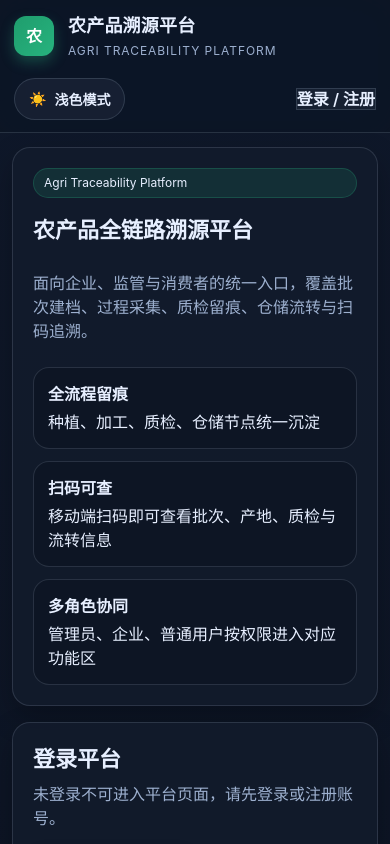
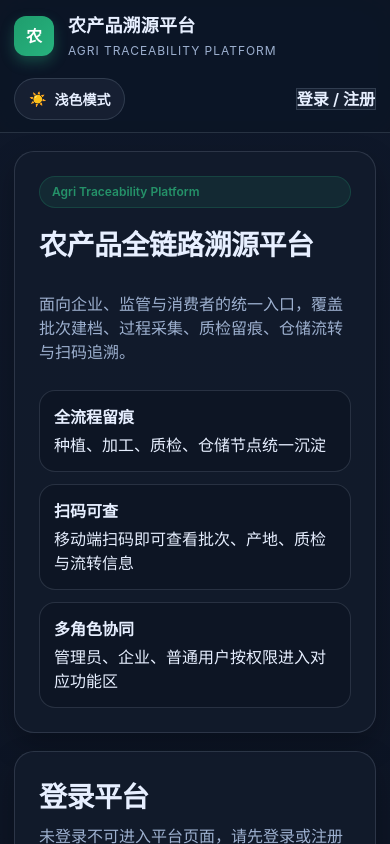
Before and after one commit to Souair/agri-traceability-java, a Vue app in the folder frontend/: page /auth in a window 390 px wide. Shown: the top 844 px of the page. Built offline with nearby package versions, Linux system fonts and the light colour scheme; no server answers.

Commit message:
style: further refine apple-like spacing typography and card rhythm

```diff
--- a/frontend/src/style.css
+++ b/frontend/src/style.css
@@ -1,5 +1,5 @@
 :root {
-  font-family: 'Inter', 'PingFang SC', 'Microsoft YaHei', 'Noto Sans SC', system-ui, -apple-system, sans-serif;
+  font-family: 'SF Pro Display', 'SF Pro Text', -apple-system, BlinkMacSystemFont, 'Inter', 'PingFang SC', 'Microsoft YaHei', 'Noto Sans SC', sans-serif;
   line-height: 1.5;
   color-scheme: dark;
   --bg-base: #0d1525;
@@ -45,7 +45,7 @@
   --danger: #cb4949;
   --warning: #b9770e;
   --ok: #1f8f58;
-  --shadow: 0 10px 24px rgba(15, 23, 42, 0.06);
+  --shadow: 0 6px 20px rgba(15, 23, 42, 0.05);
   --btn-secondary-bg: #f4f4f7;
   --btn-secondary-border: rgba(110, 110, 115, 0.24);
   --btn-light-bg: #ffffff;
@@ -181,15 +181,15 @@ a {
 }
 
 .container {
-  max-width: 1240px;
+  max-width: 1180px;
   margin: 0 auto;
-  padding: 26px 16px 34px;
+  padding: 34px 20px 42px;
 }
 
 .page-grid {
   display: grid;
   grid-template-columns: repeat(2, minmax(0, 1fr));
-  gap: 16px;
+  gap: 18px;
 }
 
 .span-2 {
@@ -200,8 +200,8 @@ a {
   background: var(--surface);
   border: 1px solid var(--border);
   box-shadow: var(--shadow);
-  border-radius: 18px;
-  padding: 20px;
+  border-radius: 20px;
+  padding: 24px;
   transition: box-shadow 0.18s ease, border-color 0.18s ease;
 }
 
@@ -229,11 +229,15 @@ h4 {
 }
 
 h2 {
-  font-size: 22px;
+  font-size: 28px;
+  font-weight: 700;
+  letter-spacing: -0.02em;
 }
 
 h3 {
-  font-size: 18px;
+  font-size: 20px;
+  font-weight: 650;
+  letter-spacing: -0.01em;
 }
 
 h4 {
@@ -241,7 +245,7 @@ h4 {
 }
 
 p {
-  margin: 8px 0;
+  margin: 10px 0;
 }
 
 .row {
@@ -367,12 +371,13 @@ button:disabled {
 }
 
 .pill {
-  background: color-mix(in srgb, var(--primary) 14%, transparent);
-  border: 1px solid color-mix(in srgb, var(--primary) 24%, transparent);
-  color: var(--text-main);
+  background: color-mix(in srgb, var(--primary) 10%, transparent);
+  border: 1px solid color-mix(in srgb, var(--primary) 20%, transparent);
+  color: color-mix(in srgb, var(--primary) 78%, #1d1d1f);
   border-radius: 999px;
-  padding: 5px 10px;
+  padding: 6px 12px;
   font-size: 12px;
+  font-weight: 600;
 }
 
 .hint {
@@ -429,9 +434,10 @@ code {
 
 .stat-card strong,
 .stat-mini strong {
-  font-size: 30px;
+  font-size: 34px;
   color: var(--text-main);
-  line-height: 1.1;
+  line-height: 1.05;
+  letter-spacing: -0.02em;
 }
 
 .stat-card small {
@@ -762,7 +768,7 @@ tbody tr.selected {
   }
 
   .container {
-    padding: 14px 12px 24px;
+    padding: 18px 14px 28px;
   }
 
   .topbar-actions,
```
